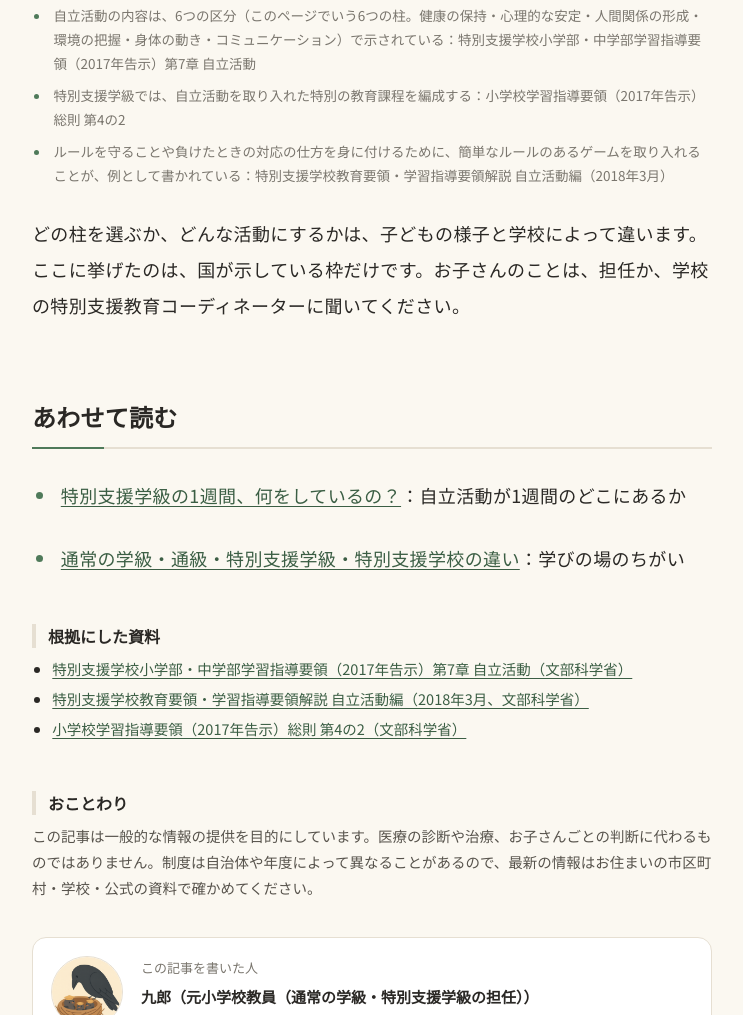
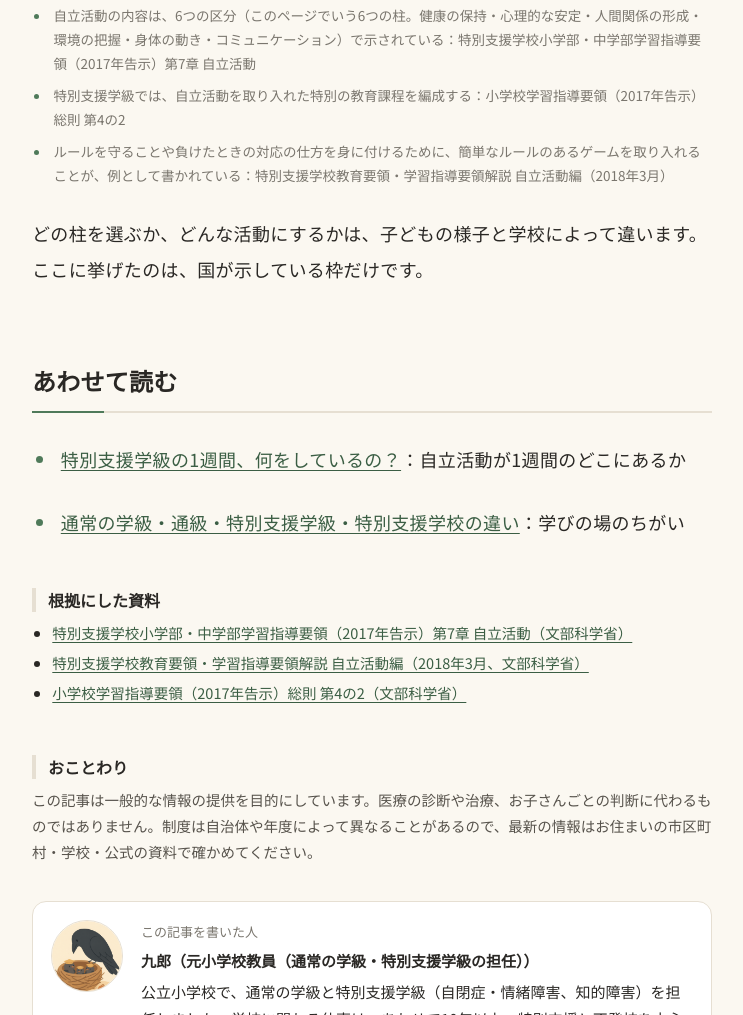
Before and after one commit to karasunosu-jp/karasunosu-jp.github.io, a plain HTML site: page posts/jiritsu-katsudo-asobi/index.html in a window 1280 px wide. Shown: the part 3189-4204 px from the top of the page, without its empty margins (268-1011 px from the left). Drawn offline with Linux system fonts and the light colour scheme; a web font is replaced by a local one.

Commit message:
自立活動の早見：終わりの一文を外す

```diff
--- a/posts/jiritsu-katsudo-asobi/index.html
+++ b/posts/jiritsu-katsudo-asobi/index.html
@@ -94,7 +94,7 @@
 <li>ルールを守ることや負けたときの対応の仕方を身に付けるために、簡単なルールのあるゲームを取り入れることが、例として書かれている：特別支援学校教育要領・学習指導要領解説 自立活動編（2018年3月）</li>
 </ul>
 </div>
-<p>どの柱を選ぶか、どんな活動にするかは、子どもの様子と学校によって違います。ここに挙げたのは、国が示している枠だけです。お子さんのことは、担任か、学校の特別支援教育コーディネーターに聞いてください。</p>
+<p>どの柱を選ぶか、どんな活動にするかは、子どもの様子と学校によって違います。ここに挙げたのは、国が示している枠だけです。</p>
 <h2 id="あわせて読む">あわせて読む</h2>
 <ul>
 <li>
```
